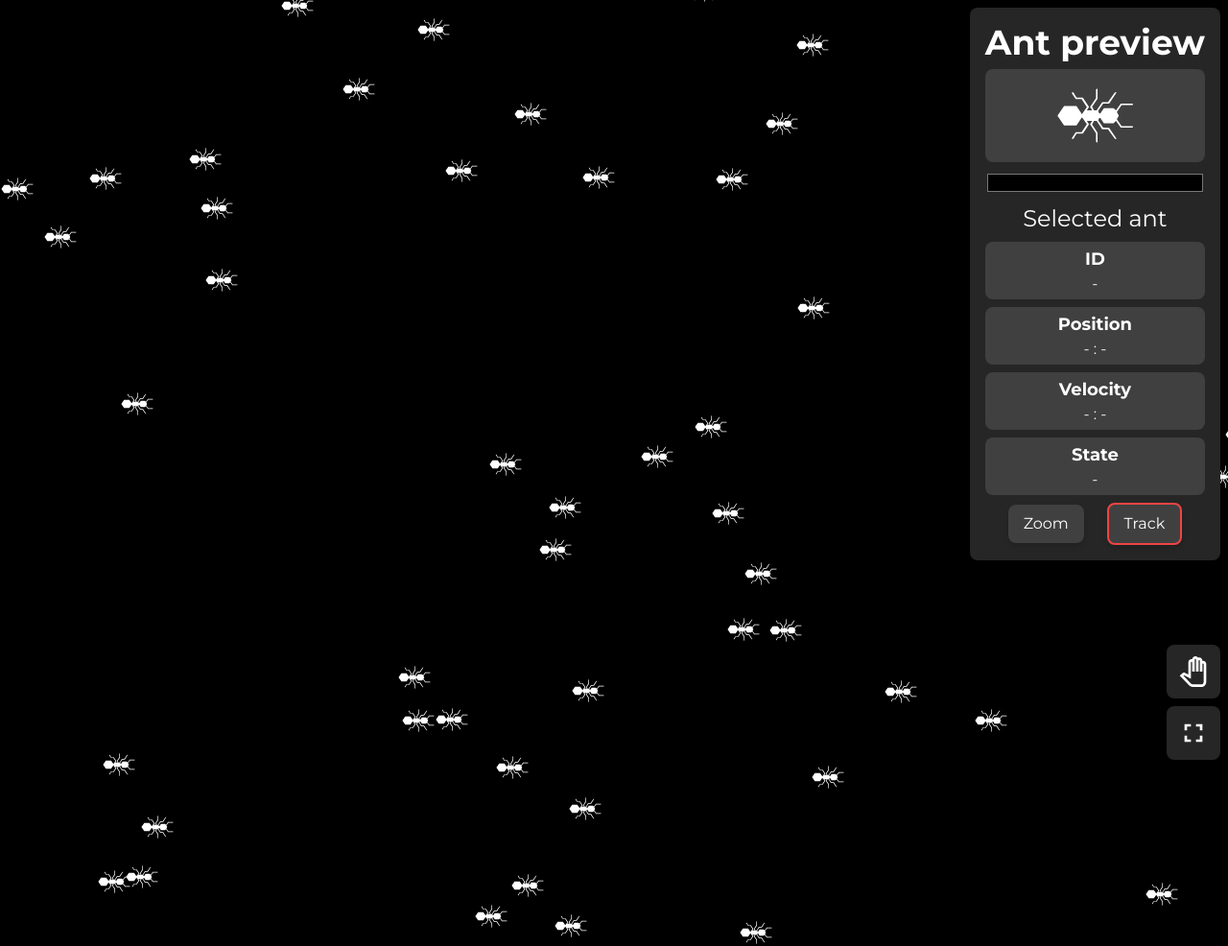
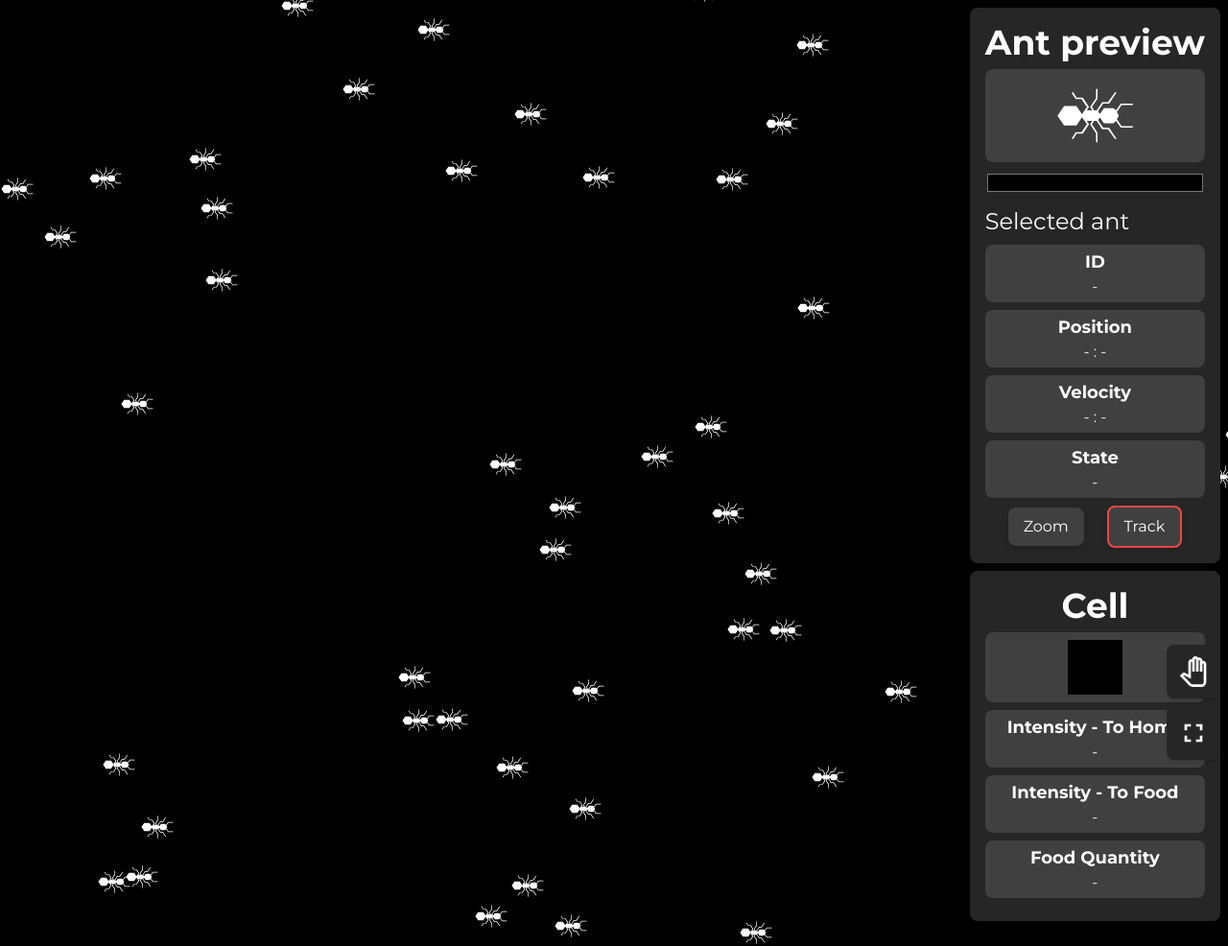
Before and after one commit to ThugRaven/Ants_Simulation, a website built with Vite: page index.html in a window 1280 px wide. Shown: the top 986 px of the page at 96% size. Built offline with nearby package versions, Linux system fonts and the light colour scheme; animation ran at ten frames a second.

Commit message:
feat: add cell info panel

```diff
--- a/index.html
+++ b/index.html
@@ -28,9 +28,10 @@
 			</div>
 		</main>
 		<aside
-			class="fixed top-2 right-2 rounded-lg bg-neutral-800 text-white p-4 flex flex-col items-center justify-center"
+			class="fixed top-2 right-2 text-white flex flex-col items-center justify-center gap-2"
 		>
-			<h2 class="text-4xl font-bold">Ant preview</h2>
+			<div class="bg-neutral-800 rounded-lg p-4 w-full">
+				<h2 class="text-4xl font-bold text-center">Ant preview</h2>
 				<div
 					class="bg-neutral-700 w-full flex items-center justify-center rounded-lg my-2"
 				>
@@ -94,6 +95,40 @@
 						Track
 					</button>
 				</div>
+			</div>
+			<div class="bg-neutral-800 rounded-lg p-4 w-full">
+				<h2 class="text-4xl font-bold text-center">Cell</h2>
+				<div
+					class="bg-neutral-700 w-full flex items-center justify-center rounded-lg my-2"
+				>
+					<div
+						class="m-2 w-1/4 h-full aspect-square bg-black"
+						data-cell-preview
+					></div>
+				</div>
+				<ul
+					class="flex flex-col items-center justify-center w-full gap-2 list-none my-2"
+				>
+					<li
+						class="bg-neutral-700 w-full flex flex-col items-center justify-center px-2 py-1 rounded-lg"
+					>
+						<span class="text-lg font-bold">Intensity - To Home</span>
+						<span class="text-neutral-100" data-intensity-home>-</span>
+					</li>
+					<li
+						class="bg-neutral-700 w-full flex flex-col items-center justify-center px-2 py-1 rounded-lg"
+					>
+						<span class="text-lg font-bold">Intensity - To Food</span>
+						<span class="text-neutral-100" data-intensity-food>-</span>
+					</li>
+					<li
+						class="bg-neutral-700 w-full flex flex-col items-center justify-center px-2 py-1 rounded-lg"
+					>
+						<span class="text-lg font-bold">Food Quantity</span>
+						<span class="text-neutral-100" data-food>-</span>
+					</li>
+				</ul>
+			</div>
 		</aside>
 		<div class="fixed bottom-2 right-2 flex flex-col gap-2">
 			<button
--- a/src/main.ts
+++ b/src/main.ts
@@ -39,6 +39,17 @@ const antPos = document.querySelector<HTMLSpanElement>('[data-pos]');
 const antVel = document.querySelector<HTMLSpanElement>('[data-vel]');
 const antState = document.querySelector<HTMLSpanElement>('[data-state]');
 const btnTrack = document.getElementById('btn-track') as HTMLButtonElement;
+
+const markerIntensityHome = document.querySelector<HTMLSpanElement>(
+	'[data-intensity-home]',
+);
+const markerIntensityFood = document.querySelector<HTMLSpanElement>(
+	'[data-intensity-food]',
+);
+const cellFood = document.querySelector<HTMLSpanElement>('[data-food]');
+const cellPreview = document.querySelector<HTMLDivElement>(
+	'[data-cell-preview]',
+);
 
 let isRunning = false;
 let isDrawingMarkers = true;
@@ -428,6 +439,17 @@ function updateAntInfo() {
 	antState!.textContent = selectedAnt.state.toString();
 }
 
+function updateCellInfo(x: number, y: number) {
+	let cell = worldGrid.getCellFromCoordsSafe(x, y);
+	if (!cell) return;
+
+	markerIntensityHome!.textContent = cell.marker.intensity[0].toFixed(2);
+	markerIntensityFood!.textContent = cell.marker.intensity[1].toFixed(2);
+	cellFood!.textContent = cell.food.quantity.toString();
+	let color = cell.marker.getMixedColor();
+	cellPreview!.style.backgroundColor = `rgb(${color[0]}, ${color[1]}, ${color[2]})`;
+}
+
 function setupCamera() {
 	window.addEventListener('mousedown', (e) => {
 		clearTimeout(panningTimeout);
@@ -600,10 +622,6 @@ function main(currentTime: number) {
 	for (const ant of ants) {
 		// console.log(ant);
 
-		if (isDebugMode) {
-			ctx.fillStyle = 'red';
-			circle(ctx, target.x, target.y, 4);
-		}
 		// ant.seek(target);
 		if (isRunning) {
 			ant.search(worldGrid, deltaTime);
@@ -618,6 +636,12 @@ function main(currentTime: number) {
 				trackAntCamera(ant.pos.x, ant.pos.y);
 			}
 		}
+	}
+
+	if (isDebugMode) {
+		ctx.fillStyle = 'red';
+		circle(ctx, target.x, target.y, 4);
+		updateCellInfo(target.x, target.y);
 	}
 
 	// if (ant) {
```
Lines whose indentation alone changed are shown as unchanged.
